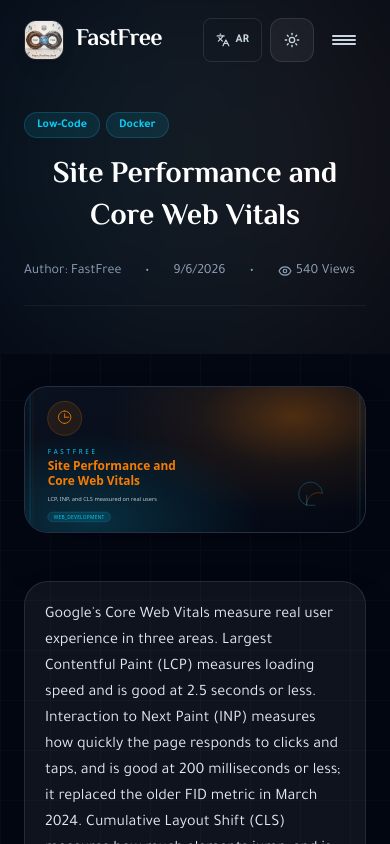
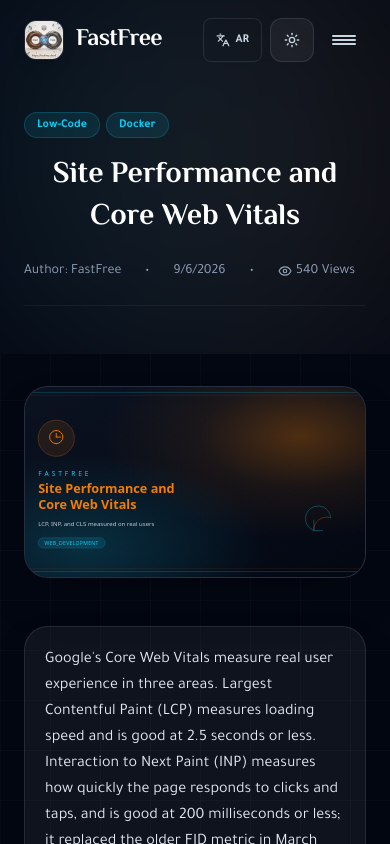
Before and after one commit to FastFreeCloud/fastfree, a Next.js app in the folder apps/fastfree_website/: page /en/blog/core-web-vitals-site-performance in a window 390 px wide. Shown: the top 844 px of the page. Built offline with nearby package versions, Linux system fonts and the light colour scheme; a web font is replaced by a local one.

Commit message:
fix: article cover aspect-video on mobile

```diff
--- a/apps/fastfree_website/app/[lang]/blog/[slug]/BlogPostClient.tsx
+++ b/apps/fastfree_website/app/[lang]/blog/[slug]/BlogPostClient.tsx
@@ -166,7 +166,7 @@
       {/* Main Content */}
       <section className={`max-w-4xl mx-auto px-6 py-8 ${lang === 'ar' ? 'text-right' : 'text-left'} space-y-12`}>
         {/* Cover Image */}
-        <div className="rounded-3xl border border-white/10 overflow-hidden shadow-2xl bg-slate-900 aspect-[21/9] relative">
+        <div className="rounded-3xl border border-white/10 overflow-hidden shadow-2xl bg-slate-900 aspect-video sm:aspect-[21/9] relative">
           <Image src={post.cover_image || '/assets/og-default.svg'} alt={lang === 'ar' ? post.title_ar : post.title_en} fill priority className="object-cover" sizes="(max-width: 768px) 100vw, 75vw" />
         </div>
 
```
